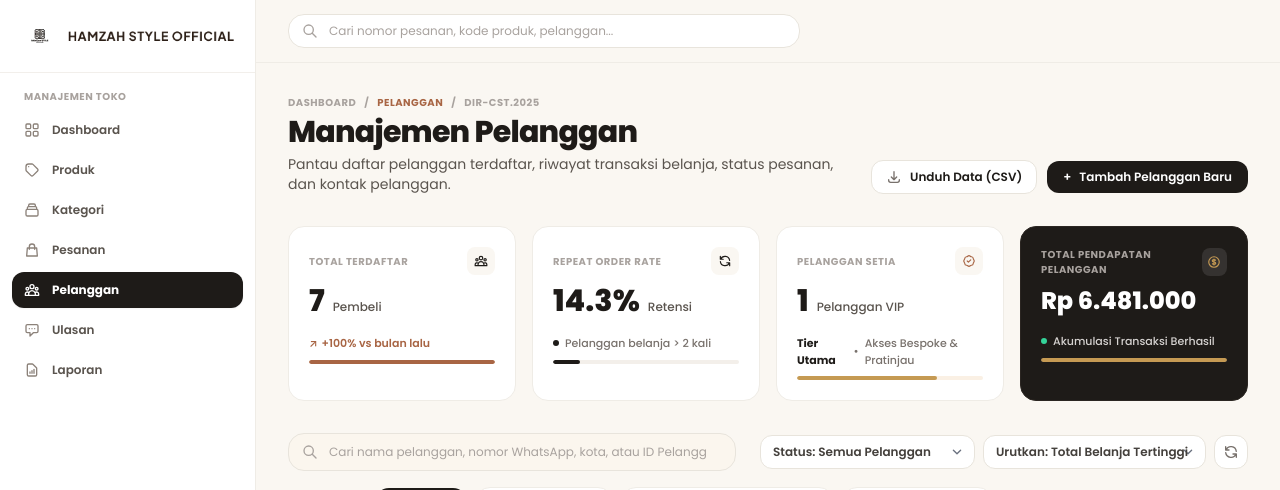
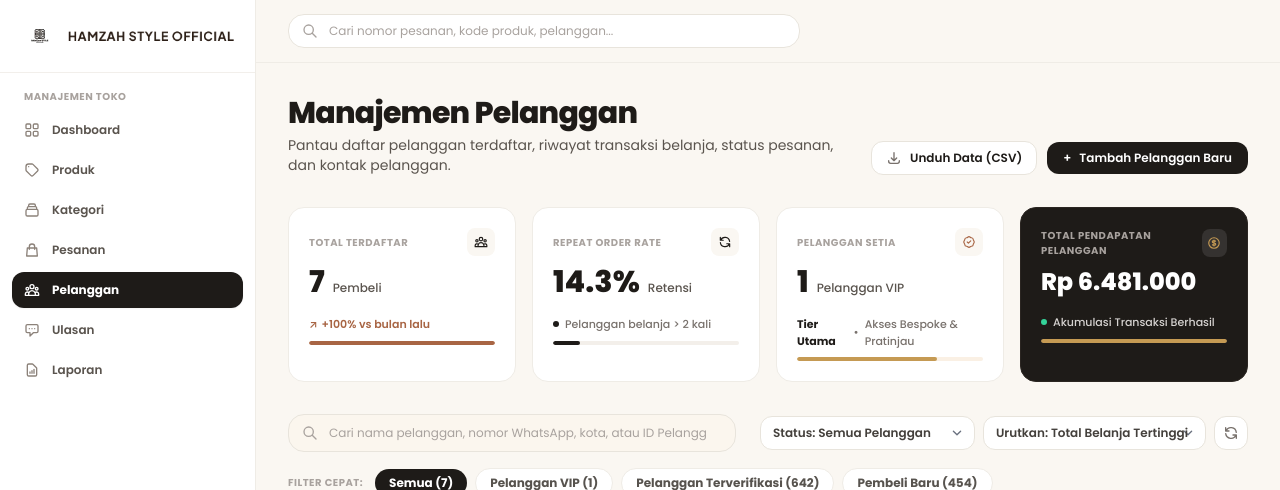
Before and after one commit to kevinrizaldi/websitebatik, a Laravel app: page /admin/pelanggan in a window 1280 px wide. Shown: the top 490 px of the page. Run offline with Laravel 12, Linux system fonts and the light colour scheme; a user stored in the database is signed in; data comes from the database, SQL or seed files in the repository; style sheets or scripts are compiled from the project's sources; parts of the project's set-up code (start-up, migrations or seed data) failed here and were passed over.

Commit message:
menghapus beberapa tampilan di admin

```diff
--- a/resources/views/admin/kategori/index.blade.php
+++ b/resources/views/admin/kategori/index.blade.php
@@ -22,11 +22,6 @@
         {{-- HEADER BREADCRUMB & TITLE --}}
         <div class="flex flex-col md:flex-row md:items-end justify-between gap-4">
             <div>
-                {{-- Eyebrow --}}
-                <div class="inline-flex items-center gap-1.5 rounded-full border border-[#E8D9C5] bg-[#FAF0E4] px-3 py-1 text-[10px] font-bold text-[#8C5E28] uppercase tracking-wider mb-2">
-                    <span>✦</span>
-                    <span>MANAJEMEN KATEGORI</span>
-                </div>
 
                 {{-- Title & Subtitle --}}
                 <h1 class="font-serif text-2xl sm:text-3xl font-extrabold text-[#1E1B18] tracking-tight">
--- a/resources/views/admin/laporan/index.blade.php
+++ b/resources/views/admin/laporan/index.blade.php
@@ -4,12 +4,6 @@
         {{-- Top Header Section --}}
         <div class="flex flex-col md:flex-row md:items-center md:justify-between gap-4">
             <div>
-                <div class="inline-flex items-center gap-2 px-2.5 py-1 rounded-md bg-[#F4EFEA] text-[11px] font-semibold text-[#8C6D58] tracking-wider uppercase mb-2">
-                    <svg class="w-3.5 h-3.5 text-[#B85D3B]" fill="none" stroke="currentColor" viewBox="0 0 24 24">
-                        <path stroke-linecap="round" stroke-linejoin="round" stroke-width="2" d="M9 19v-6a2 2 0 00-2-2H5a2 2 0 00-2 2v6a2 2 0 002 2h2a2 2 0 002-2zm0 0V9a2 2 0 012-2h2a2 2 0 012 2v10m-6 0a2 2 0 002 2h2a2 2 0 002-2m0 0V5a2 2 0 012-2h2a2 2 0 012 2v14a2 2 0 01-2 2h-2a2 2 0 01-2-2z" />
-                    </svg>
-                    <span>LAPORAN PENDAPATAN &amp; TRANSAKSI</span>
-                </div>
                 <h1 class="text-2xl sm:text-3xl font-serif font-bold text-[#1E1B18] tracking-tight">
                     Laporan Penjualan
                 </h1>
--- a/resources/views/admin/pelanggan/index.blade.php
+++ b/resources/views/admin/pelanggan/index.blade.php
@@ -3,15 +3,6 @@
         {{-- HEADER BREADCRUMB & TITLE --}}
         <div class="flex flex-col md:flex-row md:items-end justify-between gap-4">
             <div>
-                {{-- Breadcrumbs --}}
-                <div class="flex items-center gap-2 text-[10px] font-bold uppercase tracking-wider text-stone-400 mb-1">
-                    <a href="{{ route('dashboard') }}" class="hover:text-stone-700">DASHBOARD</a>
-                    <span>/</span>
-                    <span class="text-[#A86544]">PELANGGAN</span>
-                    <span>/</span>
-                    <span>DIR-CST.2025</span>
-                </div>
-
                 {{-- Title & Subtitle --}}
                 <h1 class="font-serif text-2xl sm:text-3xl font-extrabold text-[#1E1B18] tracking-tight">
                     Manajemen Pelanggan
--- a/resources/views/admin/ulasans/index.blade.php
+++ b/resources/views/admin/ulasans/index.blade.php
@@ -4,12 +4,6 @@
         {{-- Top Header Section --}}
         <div class="flex flex-col md:flex-row md:items-center md:justify-between gap-4">
             <div>
-                <div class="inline-flex items-center gap-2 px-2.5 py-1 rounded-md bg-[#F4EFEA] text-[11px] font-semibold text-[#8C6D58] tracking-wider uppercase mb-2">
-                    <svg class="w-3.5 h-3.5 text-[#B85D3B]" fill="none" stroke="currentColor" viewBox="0 0 24 24">
-                        <path stroke-linecap="round" stroke-linejoin="round" stroke-width="2" d="M11.049 2.927c.3-.921 1.603-.921 1.902 0l1.519 4.674a1 1 0 00.95.69h4.915c.969 0 1.371 1.24.588 1.81l-3.976 2.888a1 1 0 00-.363 1.118l1.518 4.674c.3.922-.755 1.688-1.538 1.118l-3.976-2.888a1 1 0 00-1.176 0l-3.976 2.888c-.783.57-1.838-.197-1.538-1.118l1.518-4.674a1 1 0 00-.363-1.118l-3.976-2.888c-.784-.57-.38-1.81.588-1.81h4.914a1 1 0 00.951-.69l1.519-4.674z" />
-                    </svg>
-                    <span>DASHBOARD / MODERASI ULASAN</span>
-                </div>
                 <h1 class="text-2xl sm:text-3xl font-serif font-bold text-[#1E1B18] tracking-tight">
                     Manajemen &amp; Moderasi Ulasan Pelanggan
                 </h1>
--- a/resources/views/produk/index.blade.php
+++ b/resources/views/produk/index.blade.php
@@ -110,11 +110,6 @@
         {{-- HEADER TITLE & ACTION BUTTONS --}}
         <div class="flex flex-col md:flex-row md:items-end justify-between gap-4">
             <div>
-                {{-- Eyebrow --}}
-                <div class="flex items-center gap-2 text-[10px] font-bold uppercase tracking-wider text-[#A86544] mb-1">
-                    <span class="h-2 w-2 rounded-full bg-[#A86544]"></span>
-                    <span>KATALOG &amp; STOK PRODUK</span>
-                </div>
 
                 {{-- Title & Subtitle --}}
                 <h1 class="font-serif text-2xl sm:text-3xl font-extrabold text-[#1E1B18] tracking-tight">
```
Also changed, not shown: resources/views/admin/orders/index.blade.php (+0 -7 lines), resources/views/dashboard.blade.php (+0 -8 lines).
